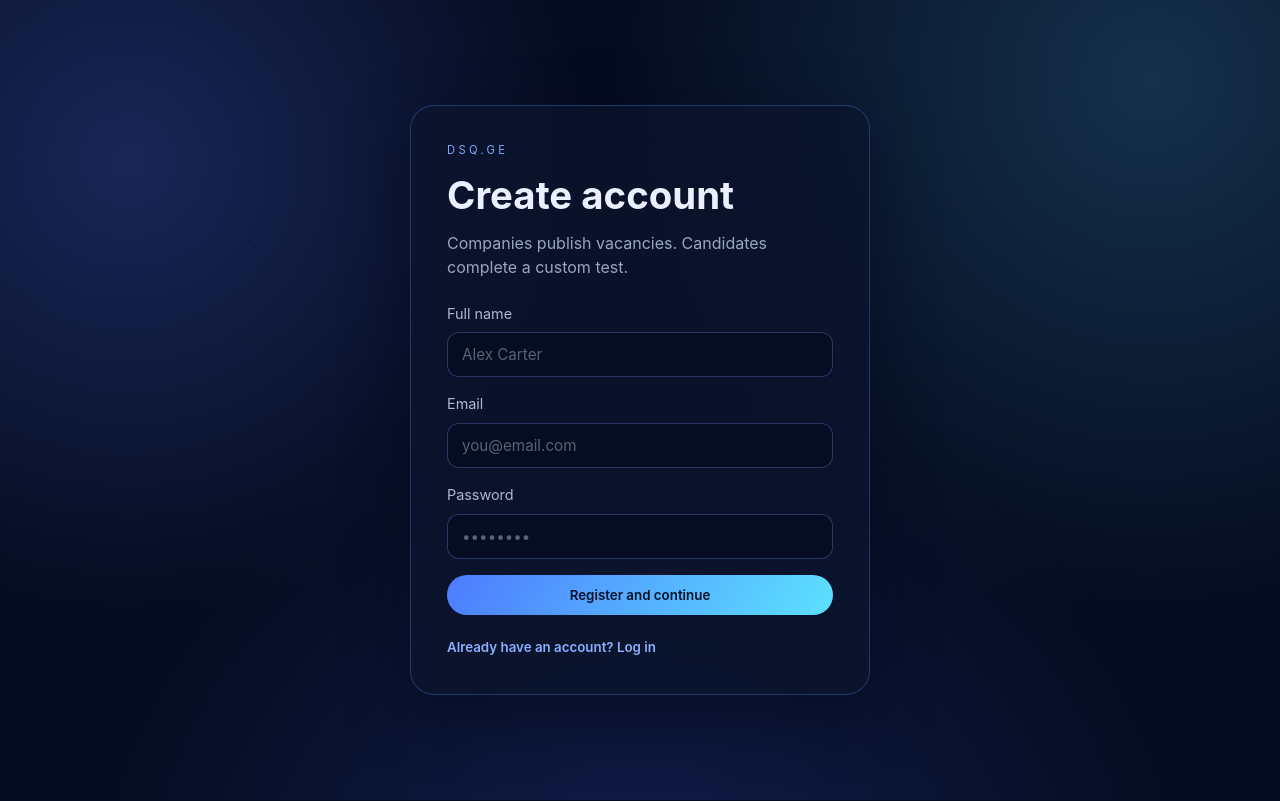
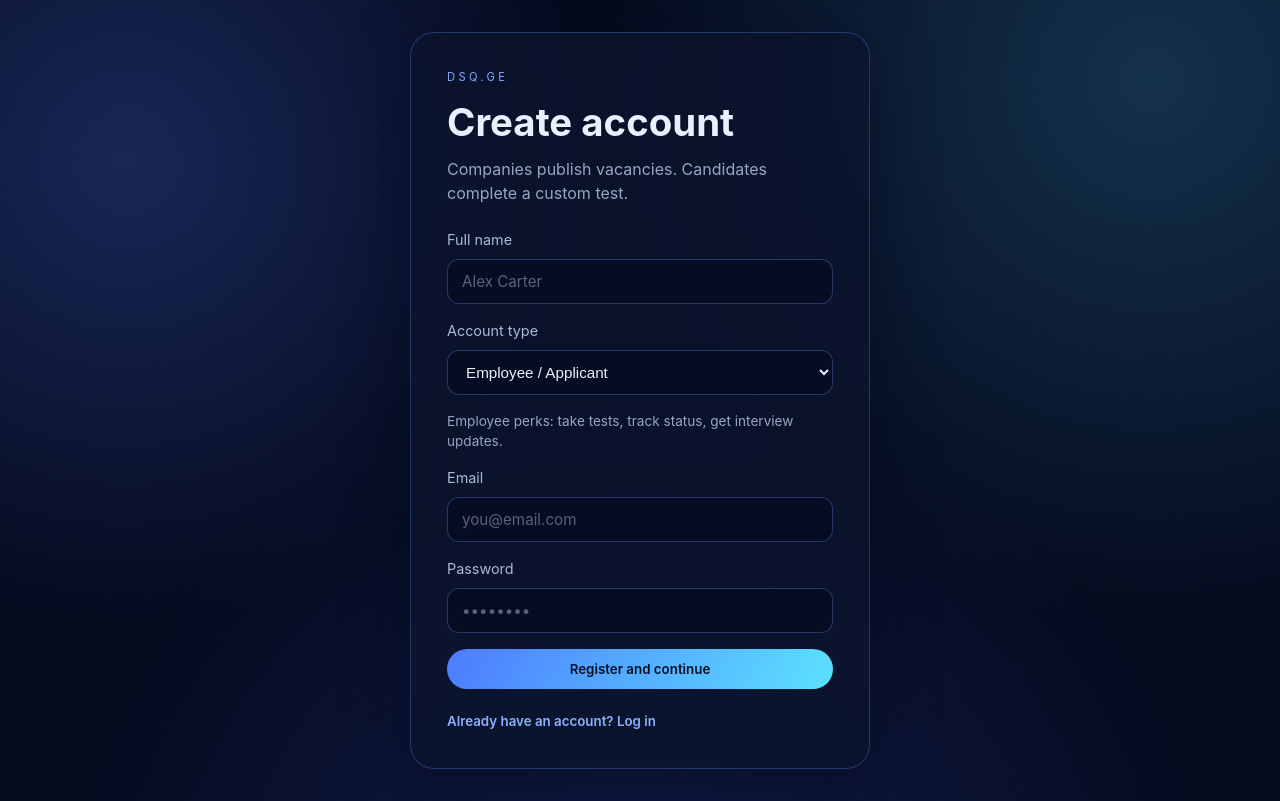
Before and after one commit to ShengeliaGI/dsq.ge, a React (Vite) app: page / in a window 1280 px wide. Both pictures are taken after a click on the button "New here? Create an account". Built offline with nearby package versions, Linux system fonts and the light colour scheme; no server answers.

Commit message:
Add signup role selection and profile logout

```diff
--- a/src/App.css
+++ b/src/App.css
@@ -118,6 +118,15 @@ label {
 }
 
 input {
+  border-radius: 12px;
+  padding: 12px 14px;
+  border: 1px solid rgba(120, 160, 255, 0.3);
+  background: rgba(5, 10, 30, 0.7);
+  color: #eaf0ff;
+  font-size: 0.95rem;
+}
+
+select {
   border-radius: 12px;
   padding: 12px 14px;
   border: 1px solid rgba(120, 160, 255, 0.3);
--- a/src/App.jsx
+++ b/src/App.jsx
@@ -167,7 +167,7 @@ function App() {
     return token ? { Authorization: `Bearer ${token}` } : {}
   }
 
-  const handleAuthSubmit = async ({ name, email, password }) => {
+  const handleAuthSubmit = async ({ name, email, password, role }) => {
     setAuthError('')
     setAuthLoading(true)
     const endpoint = authMode === 'login' ? '/api/auth/login' : '/api/auth/register'
@@ -192,6 +192,11 @@ function App() {
       if (data?.user) {
         localStorage.setItem('auth_user', JSON.stringify(data.user))
         setAuthUser(data.user)
+      }
+
+      if (authMode === 'register' && role) {
+        localStorage.setItem('user_role', role)
+        setUserRole(role)
       }
 
       setIsAuthed(true)
@@ -868,8 +873,6 @@ function App() {
       )}
       {page === 'home' && (
         <HomePage
-          userRole={userRole}
-          onRoleChange={setUserRole}
           onStart={() => setPage('vacancies')}
           onViewProfile={() => setPage('profile')}
         />
@@ -907,6 +910,14 @@ function App() {
           notifications={notifications}
           onViewMessages={() => setPage('messages')}
           onBrowseJobs={() => setPage('vacancies')}
+          onRoleChange={setUserRole}
+          onLogout={() => {
+            localStorage.removeItem('auth_token')
+            localStorage.removeItem('auth_user')
+            setIsAuthed(false)
+            setAuthUser(null)
+            setPage('home')
+          }}
         />
       )}
       {page === 'messages' && (
--- a/src/components/AuthScreen.jsx
+++ b/src/components/AuthScreen.jsx
@@ -10,6 +10,7 @@ const AuthScreen = ({
   const [fullName, setFullName] = useState('')
   const [email, setEmail] = useState('')
   const [password, setPassword] = useState('')
+  const [role, setRole] = useState('applicant')
 
   useEffect(() => {
     setPassword('')
@@ -17,7 +18,7 @@ const AuthScreen = ({
 
   const handleSubmit = (event) => {
     event.preventDefault()
-    onSubmit({ name: fullName.trim(), email: email.trim(), password })
+    onSubmit({ name: fullName.trim(), email: email.trim(), password, role })
   }
 
   return (
@@ -41,6 +42,23 @@ const AuthScreen = ({
                 onChange={(event) => setFullName(event.target.value)}
                 required
               />
+            </label>
+          )}
+          {authMode === 'register' && (
+            <label>
+              Account type
+              <select
+                value={role}
+                onChange={(event) => setRole(event.target.value)}
+              >
+                <option value="applicant">Employee / Applicant</option>
+                <option value="company">Company</option>
+              </select>
+              <span className="helper">
+                {role === 'company'
+                  ? 'Company perks: publish roles, review tests, message applicants.'
+                  : 'Employee perks: take tests, track status, get interview updates.'}
+              </span>
             </label>
           )}
           <label>
--- a/src/components/HomePage.jsx
+++ b/src/components/HomePage.jsx
@@ -1,4 +1,4 @@
-const HomePage = ({ userRole, onRoleChange, onStart, onViewProfile }) => (
+const HomePage = ({ onStart, onViewProfile }) => (
   <div className="page">
     <header className="page-header hero">
       <div>
@@ -28,31 +28,6 @@ const HomePage = ({ userRole, onRoleChange, onStart, onViewProfile }) => (
       </div>
     </header>
 
-    <section className="role-section">
-      <div>
-        <h2>Applicant or company?</h2>
-        <p className="muted">Choose the workspace that matches your goals.</p>
-      </div>
-      <div className="role-grid">
-        <button
-          className={userRole === 'applicant' ? 'role-card active' : 'role-card'}
-          type="button"
-          onClick={() => onRoleChange('applicant')}
-        >
-          <h3>Applicant</h3>
-          <p className="muted">Browse roles, take tests, track application status.</p>
-        </button>
-        <button
-          className={userRole === 'company' ? 'role-card active' : 'role-card'}
-          type="button"
-          onClick={() => onRoleChange('company')}
-        >
-          <h3>Company</h3>
-          <p className="muted">Publish vacancies, review tests, move candidates forward.</p>
-        </button>
-      </div>
-    </section>
-
     <section className="feature-grid">
       <article className="feature-card">
         <h4>Quick links</h4>
--- a/src/components/ProfilePage.jsx
+++ b/src/components/ProfilePage.jsx
@@ -5,6 +5,8 @@ const ProfilePage = ({
   notifications,
   onViewMessages,
   onBrowseJobs,
+  onLogout,
+  onRoleChange,
 }) => {
   const userNotifications = notifications.filter(
     (item) =>
@@ -26,6 +28,9 @@ const ProfilePage = ({
           <button className="ghost" type="button" onClick={onViewMessages}>
             Messages
           </button>
+          <button className="danger" type="button" onClick={onLogout}>
+            Log out
+          </button>
         </div>
       </header>
 
@@ -34,6 +39,31 @@ const ProfilePage = ({
           <h3>Account</h3>
           <p className="muted">{authUser?.email}</p>
           <p className="muted">Role mode: {userRole}</p>
+        </div>
+        <div className="profile-card">
+          <h3>Change account type</h3>
+          <div className="role-grid">
+            <button
+              className={userRole === 'applicant' ? 'role-card active' : 'role-card'}
+              type="button"
+              onClick={() => onRoleChange('applicant')}
+            >
+              <h4>Employee / Applicant</h4>
+              <p className="muted">
+                Employee perks: take tests, track status, get interview updates.
+              </p>
+            </button>
+            <button
+              className={userRole === 'company' ? 'role-card active' : 'role-card'}
+              type="button"
+              onClick={() => onRoleChange('company')}
+            >
+              <h4>Company</h4>
+              <p className="muted">
+                Company perks: publish roles, review tests, message applicants.
+              </p>
+            </button>
+          </div>
         </div>
         <div className="profile-card">
           <h3>Notifications</h3>
```
